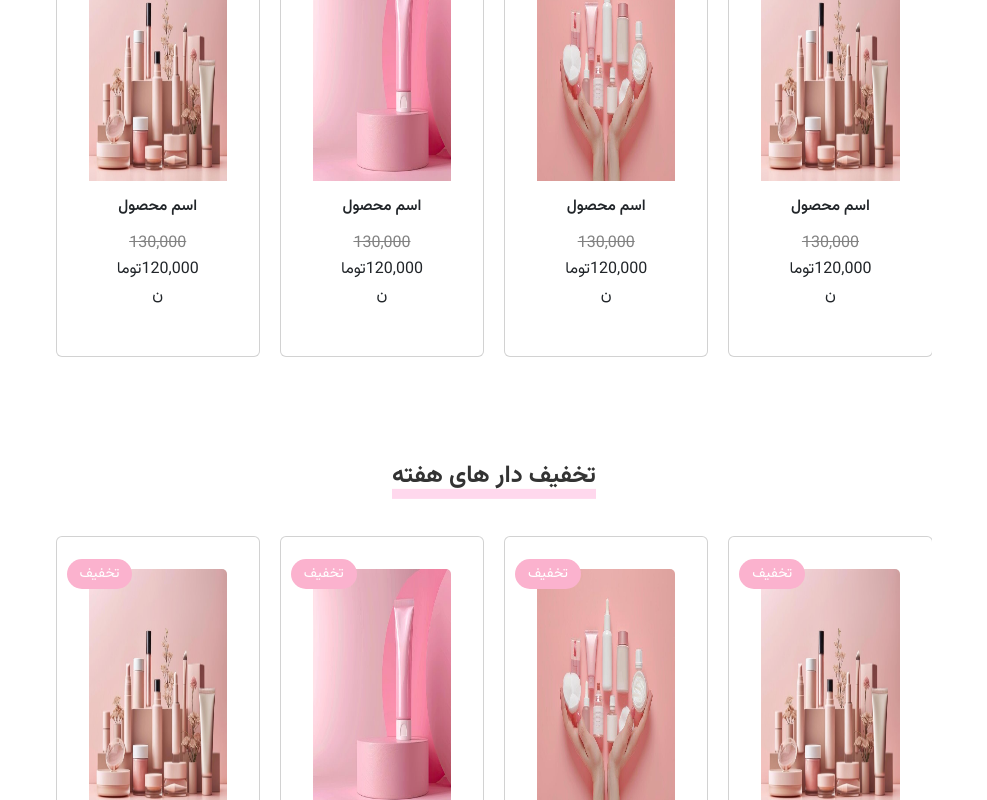
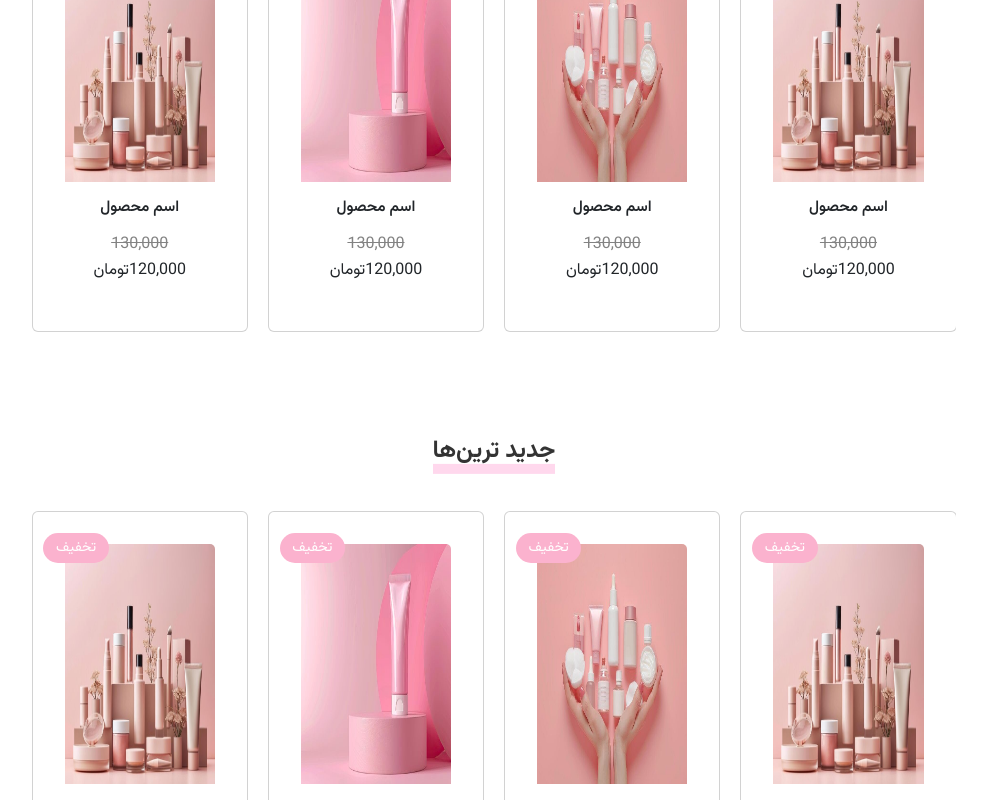
Before and after one commit to heliamazinani/bahar, a React (Vite) app in the folder online_Shop_Bahar/: page / in a window 1280 px wide. Shown: the part 976-1776 px from the top of the page, without its empty margins (146-1133 px from the left). Built offline with nearby package versions, Linux system fonts and the light colour scheme; a web font is replaced by a local one.

Commit message:
new items

```diff
--- a/online_Shop_Bahar/src/App.jsx
+++ b/online_Shop_Bahar/src/App.jsx
@@ -1,8 +1,6 @@
-import { useState } from "react";
-import reactLogo from "./assets/react.svg";
-import viteLogo from "/vite.svg";
+
 import "./App.css";
-import { Button } from "react-bootstrap";
+
 import Home from "./pages/Home";
 import Footer from "./components/Footer";
 function App() {
@@ -47,7 +45,7 @@ function App() {
         </svg>
       </div>
 
-      <div className="home px-lg-5 px-2">
+      <div className="home px-lg-4 px-2">
         {" "}
         <Home></Home>
       </div>
--- a/online_Shop_Bahar/src/components/Discounted.jsx
+++ b/online_Shop_Bahar/src/components/Discounted.jsx
@@ -15,13 +15,15 @@ import S1 from "../assets/images/Slider/Slider1.jpg";
 import S2 from "../assets/images/Slider/Slider2.jpg";
 import S3 from "../assets/images/Slider/Slider3.jpg";
 
-function Discounted() {
+function Discounted(  {title}) {
   const slides = [S1, S2, S3, S1, S2, S3];
   return (
     <div className="product-carousel ">
       <div class="title-container">
         <div class="title">
-          <p>تخفیف دار های هفته</p>
+          <p>
+        {title}
+            </p>
         </div>
       </div>
       <div className="products-container">
--- a/online_Shop_Bahar/src/index.css
+++ b/online_Shop_Bahar/src/index.css
@@ -195,9 +195,9 @@ height: 100%;
   color: rgb(52, 52, 52) !important;
 }
 .nav Button:hover {
-  border: 1px solid rgba(0, 0, 0, 0);
-  background-color: rgba(57, 73, 87, 0);
-  color: rgb(255, 177, 217);
+  border: 1px solid rgba(0, 0, 0, 0) !important;
+  background-color: rgba(57, 73, 87, 0) !important;
+  color: rgb(255, 177, 217) !important;
 }
 .nav Button:focus {
   border: 1px solid rgba(0, 0, 0, 0) !important;
--- a/online_Shop_Bahar/src/pages/Home.jsx
+++ b/online_Shop_Bahar/src/pages/Home.jsx
@@ -7,9 +7,8 @@ function Home(){
       <div>
         <Navbar_menu />
         <Slider></Slider>
-        <Discounted></Discounted>
-        <Discounted></Discounted>
-
+        <Discounted title={"   تخفیف دار های هفته"}></Discounted>
+        <Discounted title={"     جدید ترین‌ها "}></Discounted>
       </div>
     );
 }
```
